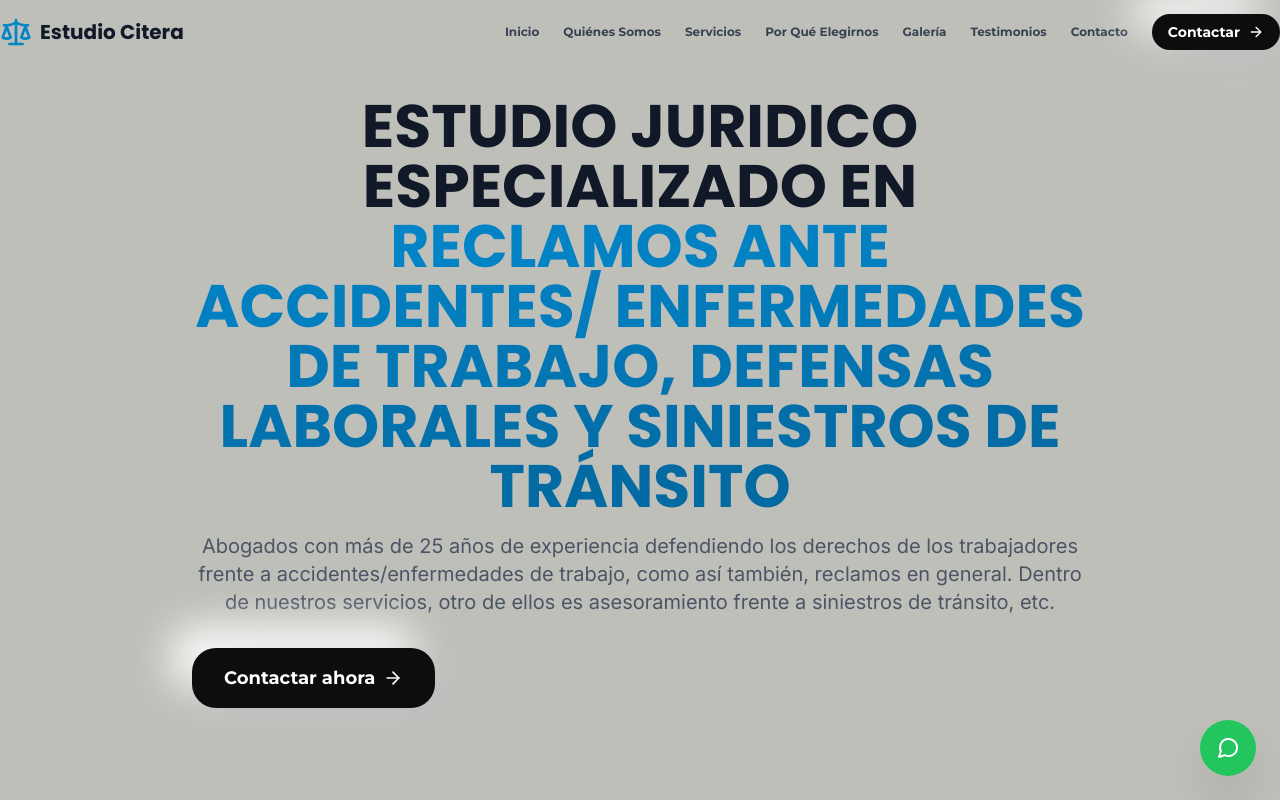
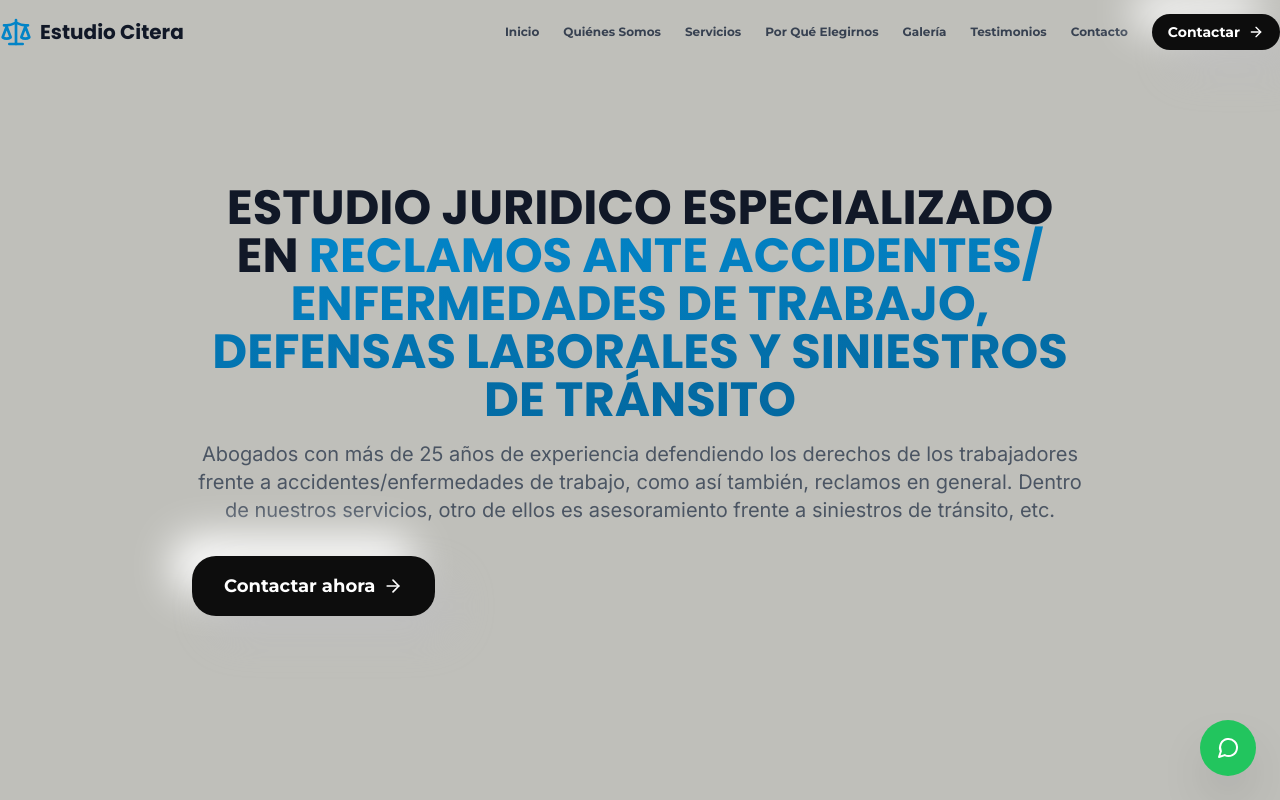
Before and after one commit to ZanellaOrnela/ESTUDIO-ANALIA-CITERA, a Next.js app: page / in a window 1280 px wide. Shown: the top 800 px of the page. Built offline with nearby package versions, Linux system fonts and the light colour scheme.

Commit message:
Make Hero title smaller

```diff
--- a/components/Hero.tsx
+++ b/components/Hero.tsx
@@ -23,7 +23,7 @@
             className="space-y-8"
           >
             <div className="space-y-4">
-              <h1 className="text-3xl sm:text-4xl md:text-5xl lg:text-6xl text-gray-900 leading-tight" style={{ fontFamily: 'Poppins', fontWeight: 700 }}>
+              <h1 className="text-2xl sm:text-3xl md:text-4xl lg:text-5xl text-gray-900 leading-tight" style={{ fontFamily: 'Poppins', fontWeight: 700 }}>
                 ESTUDIO JURIDICO ESPECIALIZADO EN{' '}
                 <span className="text-gradient">
                   RECLAMOS ANTE ACCIDENTES/ ENFERMEDADES DE TRABAJO, DEFENSAS LABORALES Y SINIESTROS DE TRÁNSITO
```
